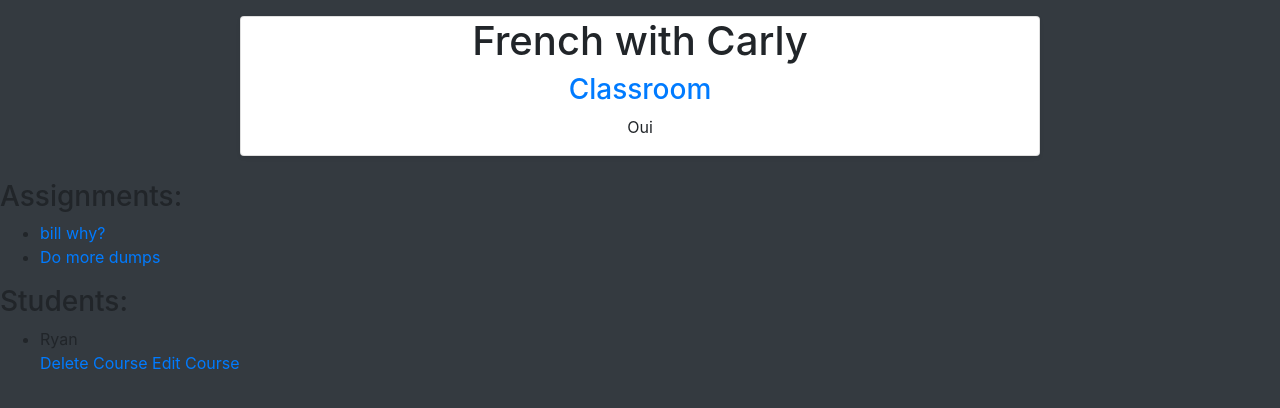
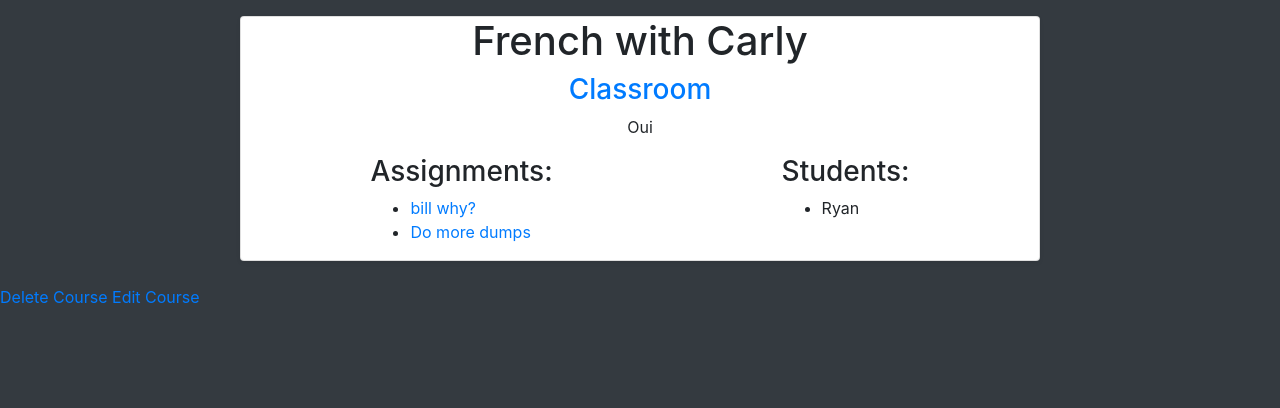
Before and after one commit to RyanKeys/carlysite, a Django app: a page that uses templates/landing_page/detail.html in a window 1280 px wide. Shown: the part 56-464 px from the top of the page. Run offline with Django 3.2, Linux system fonts and the light colour scheme; a user stored in the database is signed in; data comes from the database, SQL or seed files in the repository; some libraries are stand-ins or nearby versions.

Commit message:
more stylng

```diff
--- a/templates/landing_page/detail.html
+++ b/templates/landing_page/detail.html
@@ -6,8 +6,8 @@
     </h1>
     <a style="text-align: center;" href="{{course.zoom}}"><h3>Classroom</h3></a>
     <p style="text-align: center;">{{course.description}}</p>
-  </div>
-</div>
+    <div class="container d-flex justify-content-around">
+      <div class="column">
         <h3>Assignments:</h3>
         <ul>
           {% for assignment in course.assignments.all %}
@@ -18,12 +18,20 @@
           </li>
           {% endfor %}
         </ul>
+      </div>
+      <div class="column">
         <h3>Students:</h3>
         <ul>
           {% for student in course.students.all %}
           <li>{{student.user.first_name}}</li>
           {% endfor %}
+        </ul>
+      </div>
+      </div>
+    </div>
+  </div>
+
   <a href="{% url 'landing_page:delete-course' course.slug %}">Delete Course</a>
   <a href="{% url 'landing_page:edit-course' course.slug %}">Edit Course</a>
-</ul>
   {% endblock %}
+</div>
```
Lines whose indentation alone changed are shown as unchanged.
